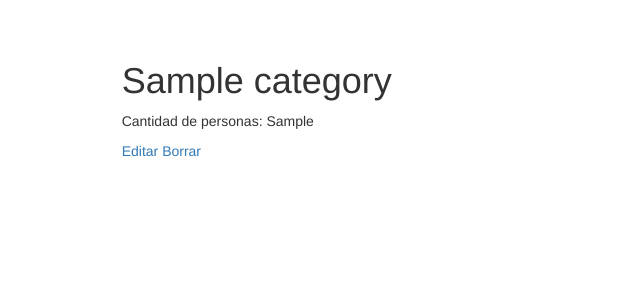
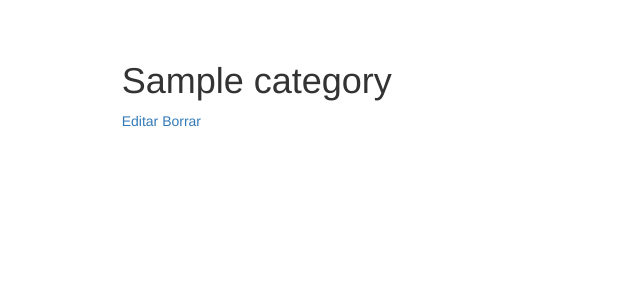
Before and after one commit to MGudin/couchInn, a Django app: template couchInn/templates/backend/show_category.html in a window 1280 px wide. Shown: the top 300 px of the page, without its empty margins (0-640 px from the left). Run offline with Django 3.2, Linux system fonts and the light colour scheme; the template is opened without the code that fills it: most values are stand-ins (such as "Sample title", 1, 10 or a date in 2020); some libraries are stand-ins or nearby versions.

```diff
--- a/couchInn/templates/backend/home.html
+++ b/couchInn/templates/backend/home.html
@@ -20,7 +20,6 @@
         {% for category in categories %}
         <tr>
           <td>{{ category.name }}</td>
-          <td>{{ category.reservations_available }}</td>
           <td><a type='button' href='{% url "backend:edit_category" category.id %}'>Editar</a></td>
           <td><a type='button' href='{% url "backend:show_category" category.id %}'>Ver</a></td>
           <td><a type='button' href='{% url "backend:delete_category" category.id %}'>Borrar</a></td>
--- a/couchInn/templates/backend/show_category.html
+++ b/couchInn/templates/backend/show_category.html
@@ -8,7 +8,6 @@
     <br>
     <div class="">
       <div class=""><h1>{{category.name}}</h1></div>
-      <p>Cantidad de personas: {{ category.reservations_available }}</p>
       <a type='button' href='{% url "backend:edit_category" category.id %}'>Editar</a>
       <a type='button' href='{% url "backend:delete_category" category.id %}'>Borrar</a>
     </div>
```
Also changed, not shown: couchInn/requirements.txt (+11 -0 lines).
